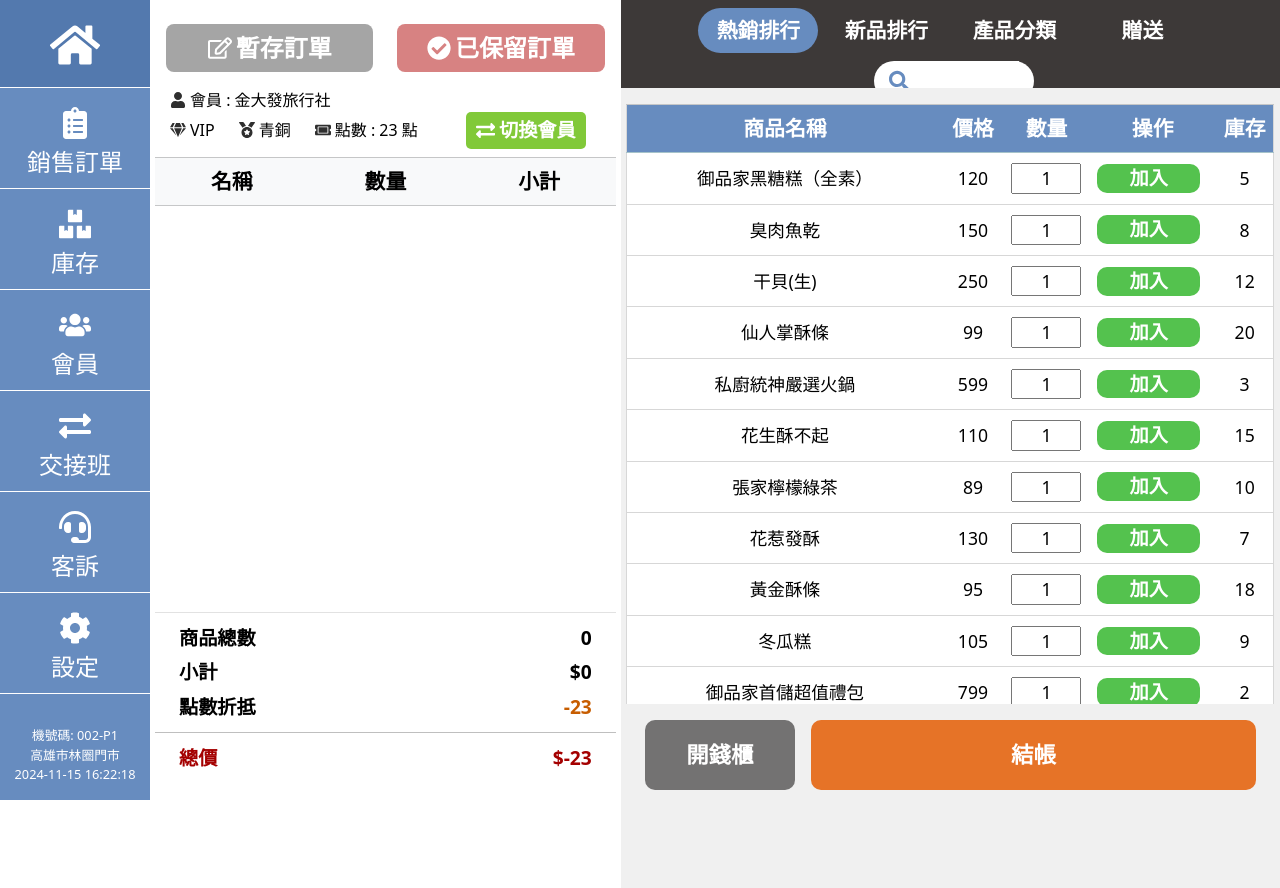
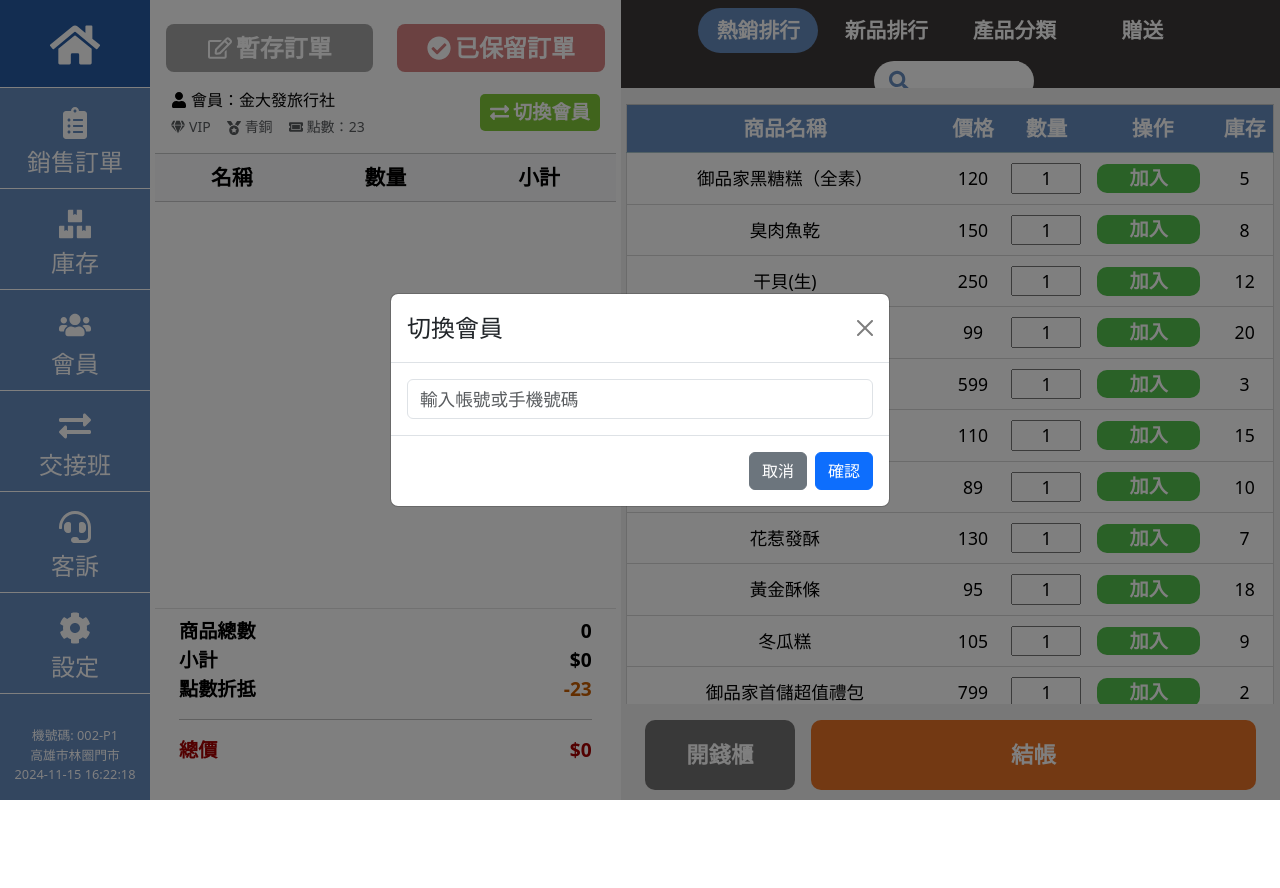
Before and after one commit to zxc486rabbit/YuPinJia, a React (Vite) app in the folder my-react-YuPinJia/: page / in a window 1280 px wide. Both pictures are taken after a click on the button "切換會員". After the commit the page ends 800 px from the top, so only its background shows below. Built offline with nearby package versions, Linux system fonts and the light colour scheme.

Commit message:
修改結帳與會員邏輯0617

```diff
--- /dev/null
+++ b/my-react-YuPinJia/public/member.json
@@ -0,0 +1,20 @@
+[
+  {
+    "id": 1,
+    "account": "vip001",
+    "phone": "0912345678",
+    "name": "金大發旅行社",
+    "type": "VIP",
+    "level": "青銅",
+    "points": 23
+  },
+  {
+    "id": 2,
+    "account": "user002",
+    "phone": "0922333444",
+    "name": "宏苑自動化",
+    "type": "一般",
+    "level": "白銀",
+    "points": 55
+  }
+]
--- a/my-react-YuPinJia/src/Home.jsx
+++ b/my-react-YuPinJia/src/Home.jsx
@@ -1,4 +1,4 @@
-import { useState } from "react";
+import { useState, useEffect } from "react";
 import { useNavigate } from "react-router-dom";
 import Cart from "./components/Cart";
 import Navbar from "./components/Navbar";
@@ -7,11 +7,23 @@ import Card from "./components/Card";
 import CheckoutModal from "./components/CheckoutModal";
 
 export default function Home({ products = [] }) {
-   const [activeTab, setActiveTab] = useState("熱銷排行");
+  const [activeTab, setActiveTab] = useState("熱銷排行");
   const [cartItems, setCartItems] = useState([]);
   const [showCheckoutModal, setShowCheckoutModal] = useState(false);
   const [checkoutData, setCheckoutData] = useState(null);
+  const [currentMember, setCurrentMember] = useState(null); // ✅ 新增會員狀態
+  const [members, setMembers] = useState([]); // ✅ 讀取所有會員
   const navigate = useNavigate();
+
+  /* ---------- 初始化讀取會員資料 ---------- */
+  useEffect(() => {
+    fetch("/member.json")
+      .then((res) => res.json())
+      .then((data) => {
+        setMembers(data);
+        setCurrentMember(data[0]); // 預設第一位
+      });
+  }, []);
 
   /* ---------- 加入購物車 ---------- */
   const addToCart = (product) => {
@@ -20,9 +32,7 @@ export default function Home({ products = [] }) {
       const exist = prev.find((p) => p.id === product.id);
       if (exist) {
         return prev.map((p) =>
-          p.id === product.id
-            ? { ...p, quantity: p.quantity + qty }
-            : p
+          p.id === product.id ? { ...p, quantity: p.quantity + qty } : p
         );
       }
       return [
@@ -43,16 +53,18 @@ export default function Home({ products = [] }) {
     );
   };
 
-  /* ---------- CardTable 點擊「結帳」時呼叫 ---------- */
+  /* ---------- 點擊結帳按鈕 ---------- */
   const handleCheckout = (data) => {
-    setCheckoutData(data);
+    setCheckoutData({
+      ...data,
+      member: currentMember, // ✅ 帶入會員資訊
+    });
     setShowCheckoutModal(true);
   };
 
-  /* ---------- Modal 按下「確認結帳」 ---------- */
+  /* ---------- 確認結帳後 ---------- */
   const confirmCheckout = () => {
     setShowCheckoutModal(false);
-    // 把資料帶到取貨方式頁
     navigate("/pickup", { state: checkoutData });
   };
 
@@ -61,13 +73,19 @@ export default function Home({ products = [] }) {
       <div className="container-fluid">
         <div className="row">
           <div className="col-5">
-            <Cart items={cartItems} updateQuantity={updateQuantity} />
+            <Cart
+              items={cartItems}
+              updateQuantity={updateQuantity}
+              currentMember={currentMember} // ✅ 傳給 Cart
+              setCurrentMember={setCurrentMember}
+              members={members}
+              onCheckoutClick={handleCheckout}
+            />
           </div>
 
           <div className="col-7">
-<Navbar activeTab={activeTab} setActiveTab={setActiveTab} />
-            {/* CardTable 多加 cartItems 與 onCheckout */}
-                {activeTab === "熱銷排行" && (
+            <Navbar activeTab={activeTab} setActiveTab={setActiveTab} />
+            {activeTab === "熱銷排行" && (
               <CardTable
                 products={products}
                 addToCart={addToCart}
@@ -76,20 +94,18 @@ export default function Home({ products = [] }) {
               />
             )}
             {activeTab === "產品分類" && (
-              <Card
-                products={products}
-                addToCart={addToCart}
-              />
+              <Card products={products} addToCart={addToCart} />
             )}
           </div>
         </div>
       </div>
 
-      {/* 結帳確認彈窗 */}
+      {/* ✅ 帶入會員資料進結帳視窗 */}
       <CheckoutModal
         show={showCheckoutModal}
         onHide={() => setShowCheckoutModal(false)}
         data={checkoutData}
+        member={currentMember}
         onConfirm={confirmCheckout}
       />
     </>
--- a/my-react-YuPinJia/src/components/Cart.jsx
+++ b/my-react-YuPinJia/src/components/Cart.jsx
@@ -1,102 +1,101 @@
+import { useState, useEffect } from "react";
+import MemberModal from "./MemberModal";
 import CartTable from "./CartTable";
 import {
   FaGem,
   FaMedal,
   FaTicketAlt,
   FaUser,
+  FaExchangeAlt,
   FaRegEdit,
   FaCheckCircle,
-  FaExchangeAlt,
 } from "react-icons/fa";
 
-export default function Cart({ items, updateQuantity }) {
+export default function Cart({ items, updateQuantity, currentMember, setCurrentMember, members }) {
+  const [showModal, setShowModal] = useState(false); // 控制 modal 開關
+
+  const handleSwitchByInput = (member) => {
+    setCurrentMember(member);
+  };
+
   const totalQuantity = items.reduce((sum, item) => sum + item.quantity, 0);
-  const subtotal = items.reduce(
-    (sum, item) => sum + item.unitPrice * item.quantity,
-    0
-  );
-  const points = 23; // 會員點數
-  const discountPerPoint = 1; // 1點數可折抵幾元 目前1:1
-  const pointDiscount = points * discountPerPoint;
-  const finalTotal = subtotal - pointDiscount;
+  const subtotal = items.reduce((sum, item) => sum + item.unitPrice * item.quantity, 0);
+
+  const discountPerPoint = 1;
+  const pointDiscount = (currentMember?.points || 0) * discountPerPoint;
+  const finalTotal = Math.max(subtotal - pointDiscount, 0);
 
   return (
-    <>
-      {/* 購物車 區域 */}
     <div className="cart py-3">
       <div className="w-100">
-          <div className=" text-center mb-3 d-flex  align-items-center mt-2">
-            <div className="d-flex justify-content-center w-100">
+        <div className="d-flex justify-content-center mb-3 mt-2">
           <button className="grayButton me-4">
             <FaRegEdit className="me-1" />
             暫存訂單
           </button>
           <button className="pinkButton">
-                {" "}
             <FaCheckCircle className="me-1" />
             已保留訂單
           </button>
         </div>
+
+        {/* 切換會員 */}
+        <div className="d-flex align-items-center px-3">
+          <div style={{ flex: 1 }}>
+            <div className="d-flex align-items-center mb-1">
+              <FaUser className="me-1" />
+              會員：{currentMember?.name}
             </div>
-
-          <div style={{ fontSize: "1rem", padding: "0 15px" }}>
-            <p className="d-flex align-items-center mb-0 me-4">
-              <FaUser className="me-1" style={{ color: "#2f2f2f" }} /> 會員 :
-              金大發旅行社
-            </p>
-            <div className="d-flex align-items-center">
-              <p className="d-flex align-items-center mb-0">
-                <FaGem className="me-1" style={{ color: "#2f2f2f" }} /> VIP
-              </p>
-              <p className="d-flex align-items-center mx-4 mb-0">
-                <FaMedal className="me-1" style={{ color: "#2f2f2f" }} /> 青銅
-              </p>
-              <p className="d-flex align-items-center mb-0">
-                <FaTicketAlt className="me-1" style={{ color: "#2f2f2f" }} />{" "}
-                點數 : 23 點
-              </p>
-              <div>
-                <button className="change-button ms-5 py-1">
+            <div className="d-flex align-items-center text-muted small">
+              <FaGem className="me-1" /> {currentMember?.type}
+              <span className="mx-3">
+                <FaMedal className="me-1" />
+                {currentMember?.level}
+              </span>
+              <FaTicketAlt className="me-1" /> 點數：{currentMember?.points}
+            </div>
+          </div>
+          <button className="change-button ms-3 py-1" onClick={() => setShowModal(true)}>
             <FaExchangeAlt className="me-1" /> 切換會員
           </button>
         </div>
+
+        <div className="no-scrollbar mt-3" style={{ height: "57vh" }}>
+          <CartTable items={items} updateQuantity={updateQuantity} />
         </div>
       </div>
 
-          <div className="no-scrollbar mt-2" style={{ height: "57vh" }}>
-            <CartTable items={items} updateQuantity={updateQuantity} />
-          </div>
-        </div>
-        <div
-          className="w-100 mt-2"
-          style={{
-            fontSize: "1.2rem",
-            fontWeight: "bold",
-            lineHeight: "1.8",
-          }}
-        >
-          <div className="d-flex justify-content-between mx-4">
+      {/* 計算區 */}
+      <div className="w-100 mt-2 px-4" style={{ fontSize: "1.2rem", fontWeight: "bold" }}>
+        <div className="d-flex justify-content-between">
           <span>商品總數</span>
           <span>{totalQuantity}</span>
         </div>
-          <div className="d-flex justify-content-between mx-4">
+        <div className="d-flex justify-content-between">
           <span>小計</span>
           <span>${subtotal.toLocaleString()}</span>
         </div>
-          <div className="d-flex justify-content-between mx-4">
+        <div className="d-flex justify-content-between">
           <span>點數折抵</span>
           <span style={{ color: "#C75D00" }}>-{pointDiscount}</span>
         </div>
-          <hr style={{ marginBlock: "0.5rem" }} />
-          <div
-            className="d-flex justify-content-between mx-4"
-            style={{ color: "#A40000" }}
-          >
+        <hr />
+        <div className="d-flex justify-content-between" style={{ color: "#A40000" }}>
           <span>總價</span>
           <span>${finalTotal.toLocaleString()}</span>
         </div>
       </div>
+
+      {/* 切換會員 Modal */}
+      {members?.length > 0 && (
+        <MemberModal
+          show={showModal}
+          onHide={() => setShowModal(false)}
+          members={members}
+          onSelect={handleSwitchByInput}
+          member={currentMember}
+        />
+      )}
     </div>
-    </>
   );
 }
--- a/my-react-YuPinJia/src/components/CheckoutModal.jsx
+++ b/my-react-YuPinJia/src/components/CheckoutModal.jsx
@@ -1,139 +1,256 @@
 import { useState, useEffect, useCallback } from "react";
-import { Modal, Button, Table, Form } from "react-bootstrap";
+import { Modal, Button, Form, Row, Col } from "react-bootstrap";
+import { useNavigate } from "react-router-dom";
 import {
-  FaReceipt,
-  FaMoneyCheckAlt,
+  FaCashRegister,
+  FaCreditCard,
+  FaBarcode,
+  FaTruck,
   FaTimes,
   FaCheckCircle,
 } from "react-icons/fa";
 
-export default function CheckoutModal({ show, onHide, data, onConfirm }) {
-  if (!data) return null;
+export default function CheckoutModal({ show, onHide, data, onConfirm, member }) {
+  const navigate = useNavigate();
 
-  const { items, subtotal, pointDiscount, finalTotal } = data;
-  const [paymentMethod, setPaymentMethod] = useState("現金");
+  const finalTotal = data?.finalTotal ?? 0;
 
-  // ✅ 播放嗶聲
-  const playBeep = () => {
-    try {
-      const audio = new Audio("/sounds/success-beep.mp3");
-      audio.play();
-    } catch (err) {
-      console.warn("音效播放失敗：", err);
-    }
+  const [payment, setPayment] = useState("現金");
+  const [carrier, setCarrier] = useState("紙本發票");
+  const [taxId, setTaxId] = useState("");
+  const [carrierNumber, setCarrierNumber] = useState("");
+  const [delivery, setDelivery] = useState("到店自取");
+
+  const [customerName, setCustomerName] = useState("");
+  const [customerPhone, setCustomerPhone] = useState("");
+  const [pickupLocation, setPickupLocation] = useState("");
+  const [pickupTime, setPickupTime] = useState("");
+  const [note, setNote] = useState("");
+  const [payOnDelivery, setPayOnDelivery] = useState(false);
+
+  const needExtraInfo = ["機場提貨", "碼頭提貨", "宅配到府", "訂單自取"].includes(delivery);
+
+  const handleFinish = useCallback(() => {
+    const checkoutData = {
+      payment,
+      carrier,
+      taxId,
+      carrierNumber,
+      delivery,
+      customerName,
+      customerPhone,
+      pickupLocation,
+      pickupTime,
+      note,
+      payOnDelivery,
     };
 
-  // ✅ 結帳確認處理
-  const handleConfirm = useCallback(() => {
-    playBeep();
-    onConfirm?.({ ...data, paymentMethod });
-  }, [data, paymentMethod, onConfirm]);
+    if (payOnDelivery) {
+      navigate("/SalesOrder/SalesIndex");
+    } else {
+      onConfirm?.(checkoutData);
+    }
+  }, [
+    payment,
+    carrier,
+    taxId,
+    carrierNumber,
+    delivery,
+    customerName,
+    customerPhone,
+    pickupLocation,
+    pickupTime,
+    note,
+    payOnDelivery,
+    navigate,
+    onConfirm,
+  ]);
 
-  // ✅ 鍵盤快捷鍵
+  // ✅ 正確帶入會員資料（每次開啟 modal 或切換會員時）
  useEffect(() => {
-    if (!show) return;
-    const handleKey = (e) => {
-      if (e.key === "Enter") handleConfirm();
-      if (e.key === "Escape") onHide();
+     console.log("🔍 member 傳入：", member);
+  if (!show || !member) return;
+
+  setCustomerName(member.name || "");
+  setCustomerPhone(member.phone || "");
+  setPickupLocation("門市");
+  setPickupTime(new Date().toISOString().slice(0, 16));
+  setNote("");
+  setPayOnDelivery(false);
+}, [show, member?.id]); // ✅ 用 member.id 來偵測切換會員
+
+  useEffect(() => {
+    const key = (e) => {
+      if (e.key === "Escape") onHide?.();
+      if (e.key === "Enter") handleFinish();
     };
-    window.addEventListener("keydown", handleKey);
-    return () => window.removeEventListener("keydown", handleKey);
-  }, [show, handleConfirm, onHide]);
+    window.addEventListener("keydown", key);
+    return () => window.removeEventListener("keydown", key);
+  }, [handleFinish, onHide]);
+
+  if (!show || !data) return null;
 
   return (
     <Modal show={show} onHide={onHide} size="lg" centered backdrop="static">
-      {/* 標題區 */}
       <Modal.Header className="bg-dark text-white">
         <Modal.Title>
-          <FaReceipt className="me-2" />
-          結帳確認
+          <FaCashRegister className="me-2" />
+          結帳
         </Modal.Title>
       </Modal.Header>
 
-      {/* 內容區 */}
-      <Modal.Body>
-        {/* 商品清單 */}
-        <div style={{ maxHeight: "40vh", overflowY: "auto" }}>
-          <Table striped bordered hover size="sm">
-            <thead>
-              <tr>
-                <th>商品</th>
-                <th>單價</th>
-                <th>數量</th>
-                <th className="text-end">小計</th>
-              </tr>
-            </thead>
-            <tbody>
-              {items.map((it) => (
-                <tr key={it.id}>
-                  <td>{it.name}</td>
-                  <td>${it.unitPrice.toLocaleString()}</td>
-                  <td>{it.quantity}</td>
-                  <td className="text-end">
-                    ${(it.unitPrice * it.quantity).toLocaleString()}
-                  </td>
-                </tr>
-              ))}
-            </tbody>
-          </Table>
-        </div>
+      <Modal.Body style={{ maxHeight: "75vh", overflowY: "auto" }}>
+        <h2 className="text-danger text-center fw-bold mb-4">
+          NT$ {finalTotal.toLocaleString()}
+        </h2>
 
-        {/* 金額區 */}
-        <div className="mt-3">
-          <div className="d-flex justify-content-between fs-5">
-            <span>小計</span>
-            <span>${subtotal.toLocaleString()}</span>
-          </div>
-          <div className="d-flex justify-content-between fs-5">
-            <span>點數折抵</span>
-            <span className="text-danger">- ${pointDiscount}</span>
-          </div>
-          <hr />
-          <div className="d-flex justify-content-between fs-4 fw-bold text-danger">
-            <span>應付金額</span>
-            <span>${finalTotal.toLocaleString()}</span>
-          </div>
-        </div>
-
-        {/* 付款方式選單 */}
-        <Form className="mt-4">
-          <Form.Group controlId="paymentMethod">
-            <Form.Label className="fw-bold">
-              <FaMoneyCheckAlt className="me-2" />
+        {/* 付款方式 */}
+        <Form.Group className="mb-3">
+          <Form.Label>
+            <FaCreditCard className="me-2" />
             付款方式
           </Form.Label>
           <Form.Select
             size="lg"
-              value={paymentMethod}
-              onChange={(e) => setPaymentMethod(e.target.value)}
+            value={payment}
+            onChange={(e) => setPayment(e.target.value)}
           >
-              <option value="現金">現金</option>
-              <option value="刷卡">刷卡</option>
-              <option value="賒帳">賒帳</option>
+            <option>現金</option>
+            <option>刷卡</option>
+            <option>行動支付</option>
+            <option>賒帳</option>
           </Form.Select>
         </Form.Group>
-        </Form>
+
+        {/* 發票載具 */}
+        <Form.Group className="mb-3">
+          <Form.Label>
+            <FaBarcode className="me-2" />
+            發票載具
+          </Form.Label>
+          <Form.Select
+            size="lg"
+            value={carrier}
+            onChange={(e) => setCarrier(e.target.value)}
+          >
+            <option>紙本發票</option>
+            <option>手機載具</option>
+            <option>自然人憑證</option>
+            <option>統一編號</option>
+          </Form.Select>
+
+          {carrier === "統一編號" && (
+            <Form.Control
+              className="mt-2"
+              placeholder="輸入 8 碼統編"
+              maxLength={8}
+              value={taxId}
+              onChange={(e) => setTaxId(e.target.value)}
+            />
+          )}
+
+          {carrier !== "紙本發票" && carrier !== "統一編號" && (
+            <Form.Control
+              className="mt-2"
+              placeholder="請輸入載具號碼"
+              value={carrierNumber}
+              onChange={(e) => setCarrierNumber(e.target.value)}
+            />
+          )}
+        </Form.Group>
+
+        {/* 配送方式 */}
+        <Form.Group className="mb-3">
+          <Form.Label>
+            <FaTruck className="me-2" />
+            配送方式
+          </Form.Label>
+          <Form.Select
+            size="lg"
+            value={delivery}
+            onChange={(e) => setDelivery(e.target.value)}
+          >
+            <option>現場帶走</option>
+            <option>機場提貨</option>
+            <option>碼頭提貨</option>
+            <option>宅配到府</option>
+            <option>店到店</option>
+            <option>訂單自取</option>
+            <option>代客送貨</option>
+            <option>超商取貨</option>
+          </Form.Select>
+        </Form.Group>
+
+        {/* 進階配送欄位 */}
+        {needExtraInfo && (
+          <div className="bg-light p-3 rounded border" style={{ maxHeight: 250, overflowY: "auto" }}>
+            <Row className="mb-2">
+              <Col>
+                <Form.Label>姓名</Form.Label>
+                <Form.Control
+                  value={customerName}
+                  onChange={(e) => setCustomerName(e.target.value)}
+                />
+              </Col>
+              <Col>
+                <Form.Label>聯絡電話</Form.Label>
+                <Form.Control
+                  value={customerPhone}
+                  onChange={(e) => setCustomerPhone(e.target.value)}
+                />
+              </Col>
+            </Row>
+            <Row className="mb-2">
+              <Col>
+                <Form.Label>出貨點</Form.Label>
+                <Form.Control
+                  value={pickupLocation}
+                  onChange={(e) => setPickupLocation(e.target.value)}
+                />
+              </Col>
+              <Col>
+                <Form.Label>收款時間</Form.Label>
+                <Form.Control
+                  type="datetime-local"
+                  value={pickupTime}
+                  onChange={(e) => setPickupTime(e.target.value)}
+                />
+              </Col>
+            </Row>
+            <Form.Group className="mb-2">
+              <Form.Label>備註</Form.Label>
+              <Form.Control
+                as="textarea"
+                rows={2}
+                placeholder="請填寫交貨相關注意事項或聯絡備註"
+                value={note}
+                onChange={(e) => setNote(e.target.value)}
+              />
+            </Form.Group>
+            <Form.Check
+              className="mt-2"
+              type="checkbox"
+              label="貨到付款，需成立訂單"
+              checked={payOnDelivery}
+              onChange={(e) => setPayOnDelivery(e.target.checked)}
+            />
+          </div>
+        )}
       </Modal.Body>
 
       {/* 按鈕區 */}
       <Modal.Footer className="d-flex justify-content-between">
+        <Button variant="secondary" size="lg" className="fw-bold" onClick={onHide}>
+          <FaTimes className="me-2" /> 取消（Esc）
+        </Button>
         <Button
-          variant="secondary"
+          variant={payOnDelivery ? "warning" : "success"}
           size="lg"
           className="fw-bold"
-          onClick={onHide}
-        >
-          <FaTimes className="me-2" />
-          取消（Esc）
-        </Button>
-        <Button
-          variant="success"
-          size="lg"
-          className="fw-bold"
-          onClick={handleConfirm}
+          onClick={handleFinish}
         >
           <FaCheckCircle className="me-2" />
-          確認結帳（Enter）
+          {payOnDelivery ? "成立訂單" : "確認結帳（Enter）"}
         </Button>
       </Modal.Footer>
     </Modal>
--- /dev/null
+++ b/my-react-YuPinJia/src/components/MemberModal.jsx
@@ -0,0 +1,44 @@
+import { useState } from "react";
+import { Modal, Button, Form } from "react-bootstrap";
+
+export default function MemberModal({ show, onHide, members, onSelect }) {
+  const [input, setInput] = useState("");
+
+  const submit = () => {
+    const keyword = input.trim();
+    const found = members.find(
+      (m) => m.account === keyword || m.phone === keyword
+    );
+    if (found) {
+      onSelect(found);
+      setInput("");
+      onHide();
+    } else {
+      alert("查無此會員帳號 / 手機");
+    }
+  };
+
+  return (
+    <Modal show={show} onHide={onHide} centered>
+      <Modal.Header closeButton>
+        <Modal.Title>切換會員</Modal.Title>
+      </Modal.Header>
+      <Modal.Body>
+        <Form.Control
+          placeholder="輸入帳號或手機號碼"
+          value={input}
+          onChange={(e) => setInput(e.target.value)}
+          onKeyDown={(e) => e.key === "Enter" && submit()}
+        />
+      </Modal.Body>
+      <Modal.Footer>
+        <Button variant="secondary" onClick={onHide}>
+          取消
+        </Button>
+        <Button variant="primary" onClick={submit}>
+          確認
+        </Button>
+      </Modal.Footer>
+    </Modal>
+  );
+}
--- a/my-react-YuPinJia/src/components/Sidebar.jsx
+++ b/my-react-YuPinJia/src/components/Sidebar.jsx
@@ -16,7 +16,7 @@ export default function Sidebar() {
       {/* 上方選單 */}
       <div>
         {/* <FaHome className="" style={{color: "#fff", fontSize: "4rem", height: "150px" }}/> */}
-        <div style={{ background: "#275BA3" }}>
+        <div className="pt-0" style={{ background: "#275BA3" }}>
           <SidebarItem icon={<FaHome size={50} />} route="/"/>
         </div>
         <SidebarItem icon={<FaClipboardList />} text="銷售訂單" route="/SalesOrder/SalesIndex"/>
--- a/my-react-YuPinJia/src/index.css
+++ b/my-react-YuPinJia/src/index.css
@@ -90,7 +90,7 @@ input[type="number"]::-webkit-inner-spin-button {
 }
 .content-container {
   background: #f0f0f0;
-  height: 100vh;
+  height: 89vh;
 }
 
 /* 藍色查看按鈕 */
```
Lines whose indentation alone changed are shown as unchanged.
